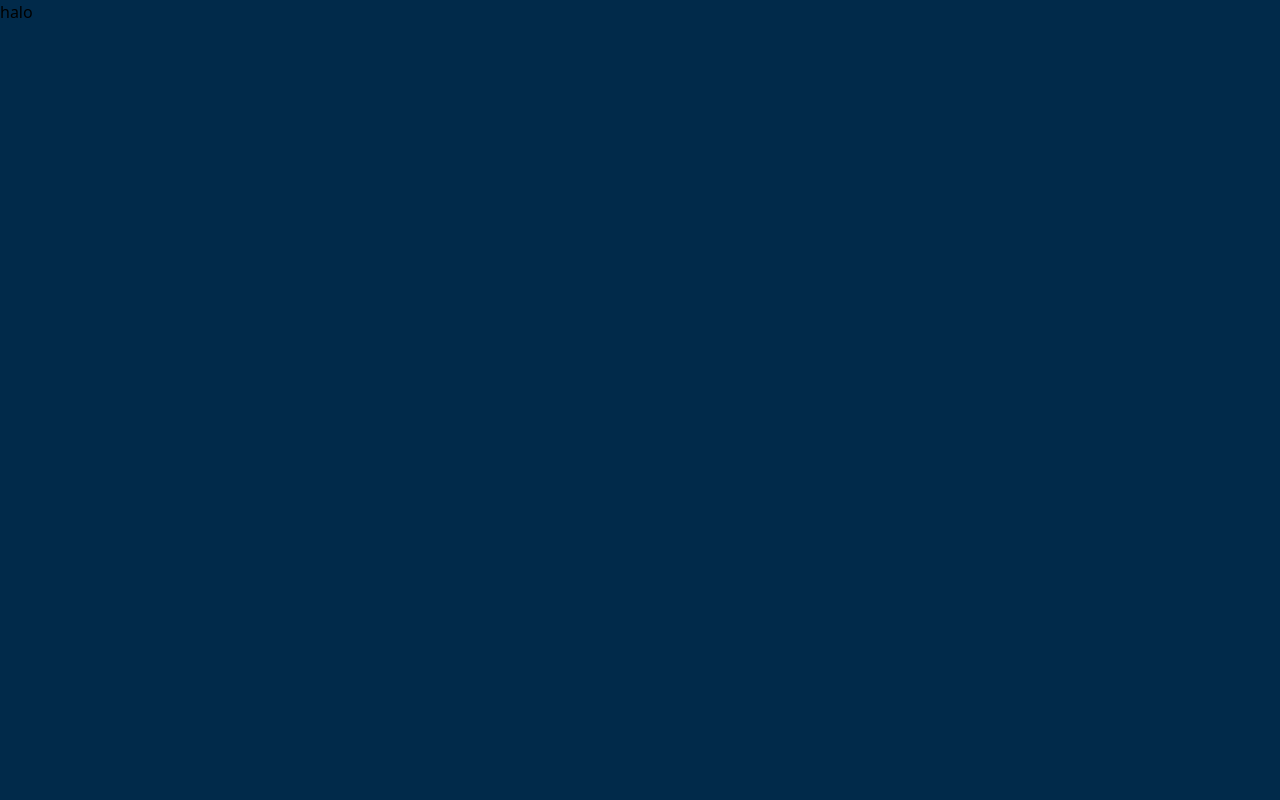
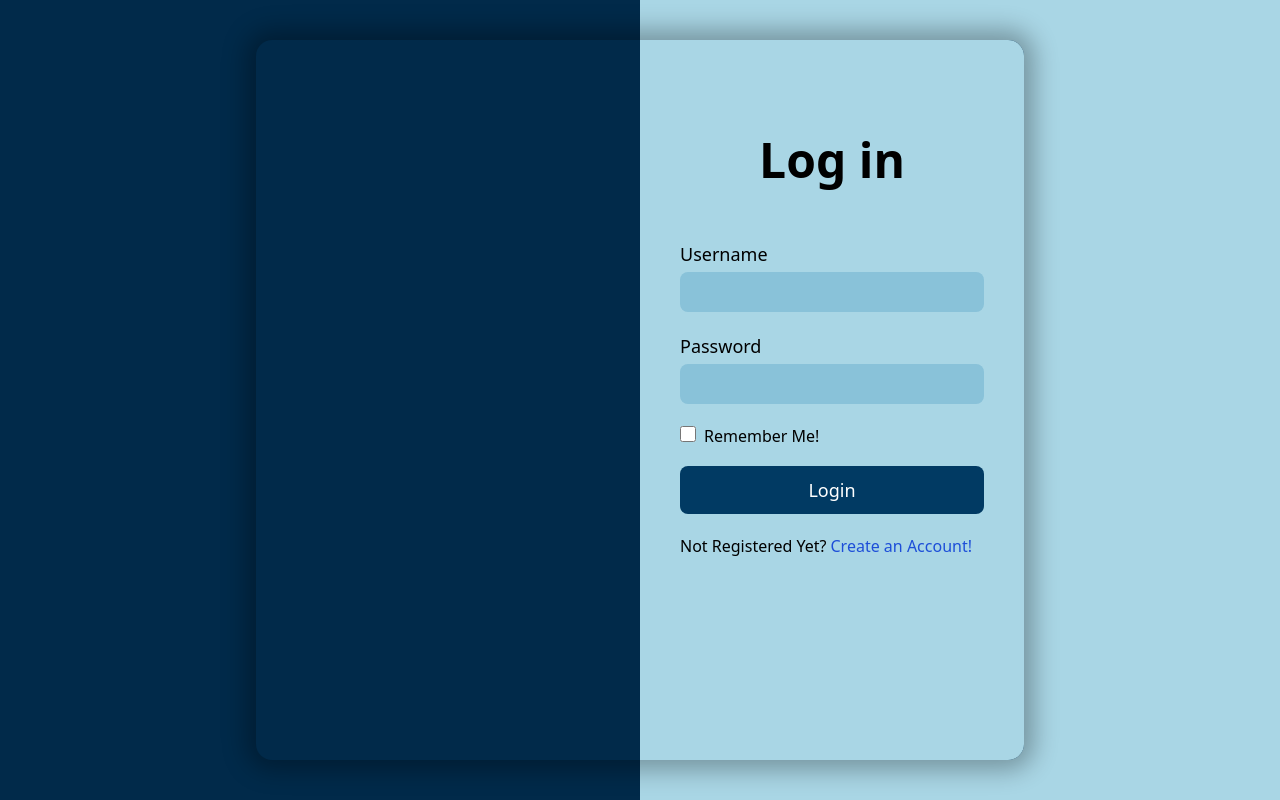
Before and after one commit to WideanNagari/Staccata, a React (Create React App) app: page / in a window 1280 px wide. Built offline with nearby package versions, Linux system fonts and the light colour scheme.

Commit message:
add component and page
Added Component:
- Input Text
- Button

Editted Page:
- Login
- Register

```diff
--- /dev/null
+++ b/src/Components/Button.js
@@ -0,0 +1,14 @@
+const Button = (props) => {
+    const text = props.text;
+
+    return (
+        <div>
+            <button className="mt-1 h-12 w-full rounded-lg bg-primary-100 text-white text-lg mb-5
+                                hover:bg-primary-200">
+                { text }
+            </button>
+        </div>
+    );
+}
+
+export default Button;
--- /dev/null
+++ b/src/Components/InputText.js
@@ -0,0 +1,15 @@
+const InputText = (props) => {
+    const label = props.label;
+    const name = props.name;
+    const type = props.type
+
+    return (
+        <div>
+            <label htmlFor="" className="text-lg">{ label }</label><br/>
+            <input type={type} name={name} id=""
+                    className="mt-1 h-10 w-full rounded-lg bg-primary-800 outline-0 px-3 mb-5"/>
+        </div>
+    );
+}
+
+export default InputText;
--- a/src/LoginRegister/Login.js
+++ b/src/LoginRegister/Login.js
@@ -1,7 +1,36 @@
+import InputText from "../Components/InputText";
+import Button from "../Components/Button";
+
 const Login = () => {
     return (
-        <div>
-            <h1>halo</h1>
+        <div className="login-main h-full">
+            <div className="h-full w-full flex absolute">
+                <div className="h-full w-1/2"></div>
+                <div className="bg-primary-900 h-full w-1/2"></div>
+            </div>
+            <div className="h-full w-full absolute flex items-center justify-center">
+                <div className="bg-primary h-9/10 w-3/5 shadow-custom-1 rounded-2xl flex overflow-hidden">
+                    <div className="h-full w-1/2"></div>
+                    <div className="bg-primary-900 h-full w-1/2 py-24 px-10">
+                        <h1 className="font-bold text-5xl text-center mb-14">Log in</h1>
+                        <form action="">
+                            <InputText label="Username" name="username" type="text" />
+
+                            <InputText label="Password" name="password" type="password" />
+
+                            <input type="checkbox" name="rememberme" id="remember" className="w-4 h-4 mb-5"/>
+                            <label htmlFor="remember" className="ml-2">Remember Me!</label>
+
+                            <Button text="Login"/>
+
+                            <div className="flex gap-1">
+                                <p>Not Registered Yet?</p>
+                                <a href="/register" className="text-blue-700">Create an Account!</a>
+                            </div>
+                        </form>
+                    </div>
+                </div>
+            </div>
         </div>
     );
 }
--- a/src/LoginRegister/Register.js
+++ b/src/LoginRegister/Register.js
@@ -0,0 +1,39 @@
+import InputText from "../Components/InputText";
+import Button from "../Components/Button";
+
+const Register = () => {
+    return (
+
+        <div className="login-main h-full">
+            <div className="h-full w-full flex absolute">
+                <div className="h-full w-1/2"></div>
+                <div className="bg-primary-900 h-full w-1/2"></div>
+            </div>
+            <div className="h-full w-full absolute flex items-center justify-center">
+                <div className="bg-primary h-9/10 w-3/5 shadow-custom-1 rounded-2xl flex overflow-hidden">
+                    <div className="h-full w-1/2"></div>
+                    <div className="bg-primary-900 h-full w-1/2 py-12 px-10">
+                        <h1 className="font-bold text-5xl text-center mb-14">Register</h1>
+                        <form action="">
+                            <InputText label="Username" name="username" type="text" />
+
+                            <InputText label="E-Mail" name="email" type="email" />
+
+                            <InputText label="Password" name="password" type="password" />
+                            <InputText label="Confirm Password" name="confirmPassword" type="password" />
+
+                            <Button text="Register"/>
+
+                            <div className="flex gap-1">
+                                <p>Already Registered?</p>
+                                <a href="/" className="text-blue-700">Login Here!</a>
+                            </div>
+                        </form>
+                    </div>
+                </div>
+            </div>
+        </div>
+    );
+}
+
+export default Register;
--- a/tailwind.config.js
+++ b/tailwind.config.js
@@ -19,6 +19,31 @@ module.exports = {
             '900': '#A9D6E5',
         },
       },
+      height: {
+        '1/10': '10%',
+        '2/10': '20%',
+        '3/10': '30%',
+        '4/10': '40%',
+        '5/10': '50%',
+        '6/10': '60%',
+        '7/10': '70%',
+        '8/10': '80%',
+        '9/10': '90%'
+      },
+      width: {
+        '1/10': '10%',
+        '2/10': '20%',
+        '3/10': '30%',
+        '4/10': '40%',
+        '5/10': '50%',
+        '6/10': '60%',
+        '7/10': '70%',
+        '8/10': '80%',
+        '9/10': '90%'
+      },
+      boxShadow: {
+        'custom-1': '0px 0px 25px 10px rgba(0,0,0,0.3)',
+      }
     },
   },
   plugins: [],
```
